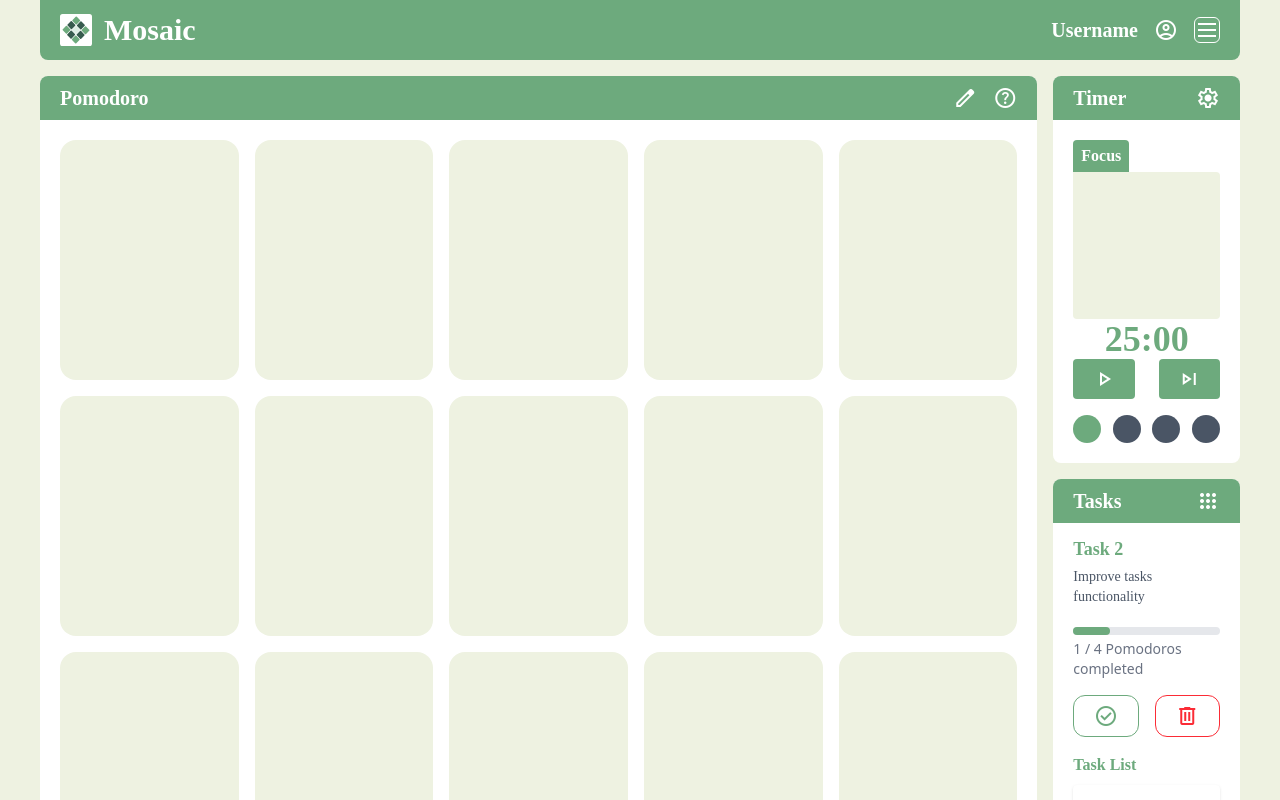
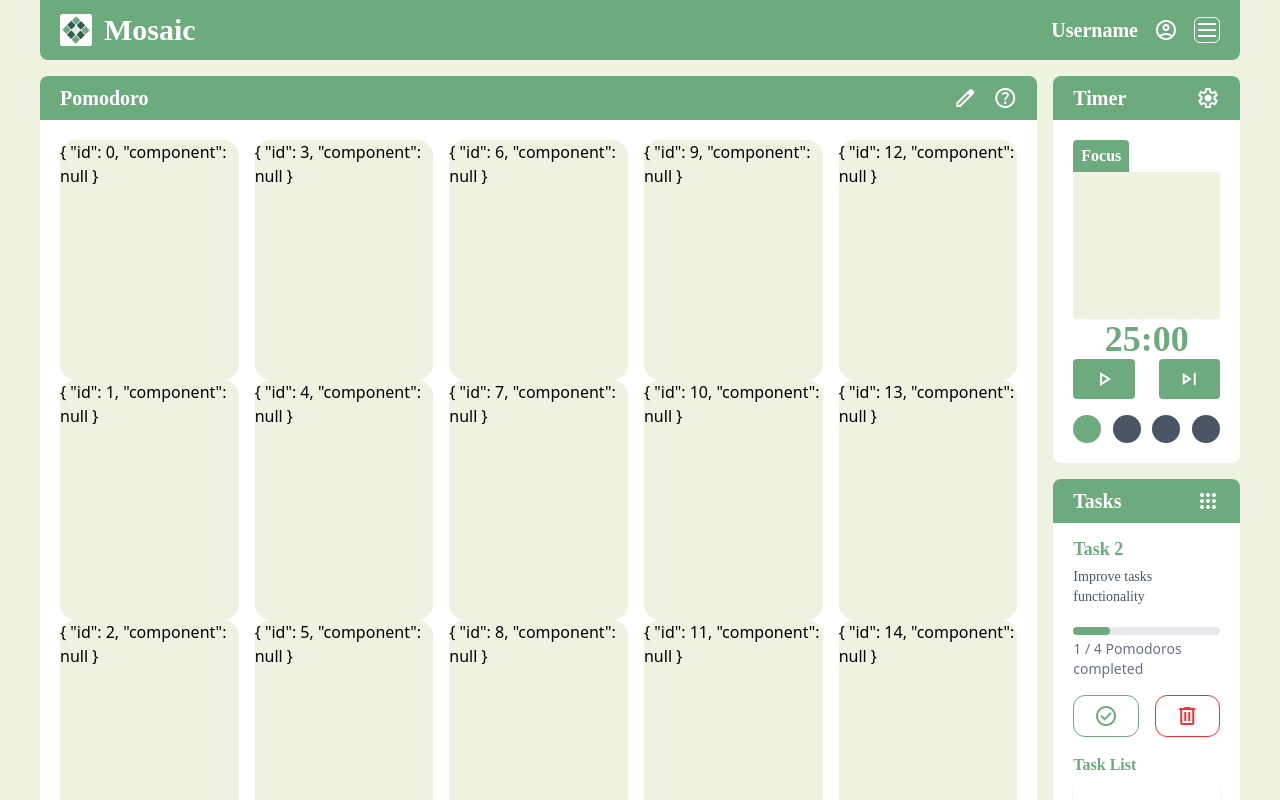
Before and after one commit to Gabriel-S-Paiva/mosaic, a Vue app: page / in a window 1280 px wide. Shown: the top 800 px of the page. Built offline with nearby package versions, Linux system fonts and the light colour scheme.

Commit message:
Refactor Sandbox component to improve grid cell management; implement selection handling for drag-and-drop functionality and integrate Tasks component.

```diff
--- a/src/components/Sandbox.vue
+++ b/src/components/Sandbox.vue
@@ -1,24 +1,39 @@
 <script setup lang="ts">
 import { ref } from 'vue';
 import Modal from "./Modal.vue";
-import Tasks from "./Tasks.vue"
 // Interface Declaration
-interface gridCell {
+interface GridCell {
     id: number,
     groupId?: number,
     component?: string | null,
-
+}
+interface Selection {
+    start:{
+        col:number | null,
+        row:number | null
+    },
+    end:{
+        col:number | null,
+        row:number | null
+    }
 }
 // Variables Declaration
+const selection = ref({
+    start:{
+        col:null,
+        row:null
+    },
+    end:{
+        col:null,
+        row:null
+    }
+} as Selection)
 // Array Creation Variables
-const N_ROWS = 3
-const N_COLS = 5
-let count = 0
+const N_ROWS = 5
+const N_COLS = 3
+let id = 0
+let groupId = 0
 // Drag Interaction Variables
-const isDragging = ref(false);
-const startIndex = ref<{col:number,row:number}|null>(null)
-const endIndex = ref<{col:number,row:number}|null>(null)
-const selectedComponent = ref<string | null>("Timer");
 // Modal Bolean
 const editMode = ref(false);
 const isHelpOpen = ref(false);
@@ -28,118 +43,50 @@ const grid = ref(
         Array.from({ length: N_COLS }, () => ({
             id: getNextId(),
             component: null,
-        } as gridCell))
+        } as GridCell))
     )
 );
 // Functions Declaration
 function getNextId():number {
-    return count++
+    return id++
 }
+function getNextGroupId():number {
+    return groupId++
+}
+const selectComponent = () => {
+    console.log(selection.value)
+    const groupId = getNextGroupId()
+    grid.value.forEach(row => {
+        row.forEach(cell => {
+            const rowIndex = Math.floor(cell.id / N_COLS)
+            const colIndex = cell.id % N_COLS
+            if (
+                selection.value.start.col !== null &&
+                selection.value.end.col !== null &&
+                selection.value.end.col >= colIndex &&
+                colIndex >= selection.value.start.col &&
+                selection.value.start.row !== null &&
+                selection.value.end.row !== null &&
+                selection.value.end.row >= rowIndex &&
+                rowIndex >= selection.value.start.row
+            ) {
+                cell.component = "Timer"
+                cell.groupId = groupId
+            }
+        })
+    })
+};
 const startDrag = (index: number) => {
-    isDragging.value = true;
-
-    const col = index % N_COLS;
-    const row = Math.floor(index / N_COLS);
-
-    startIndex.value = { col, row };
-    endIndex.value = { col, row }; // Initialize endIndex to the same as startIndex
-};
-const dragOver = (index: number) => {
-    if (isDragging.value) {
-        const col = index % N_COLS;
-        const row = Math.floor(index / N_COLS);
-
-        endIndex.value = { col, row };
-    }
-};
-const isCellSelected = (index: number) => {
-    if (startIndex.value === null || endIndex.value === null) return false;
-
-    const col = index % N_COLS;
-    const row = Math.floor(index / N_COLS);
-
-    const rMin = Math.min(startIndex.value.row, endIndex.value.row);
-    const rMax = Math.max(startIndex.value.row, endIndex.value.row);
-    const cMin = Math.min(startIndex.value.col, endIndex.value.col);
-    const cMax = Math.max(startIndex.value.col, endIndex.value.col);
-
-    return row >= rMin && row <= rMax && col >= cMin && col <= cMax;
-};
-const endDrag = () => {
-    isDragging.value = false;
-
-    if (startIndex.value !== null && endIndex.value !== null) {
-        console.log("Selected cells:", getSelectedCells());
-        if (selectedComponent.value) {
-            assignComponent(selectedComponent.value);
-        }
-        showTolltip(); // Show tooltip or perform other actions
-    }
-};
-const getSelectedCells = () => {
-    if (startIndex.value === null || endIndex.value === null) return [];
-
-    const rMin = Math.min(startIndex.value.row, endIndex.value.row);
-    const rMax = Math.max(startIndex.value.row, endIndex.value.row);
-    const cMin = Math.min(startIndex.value.col, endIndex.value.col);
-    const cMax = Math.max(startIndex.value.col, endIndex.value.col);
-
-    const selectedCells = [];
-    for (let row = rMin; row <= rMax; row++) {
-        for (let col = cMin; col <= cMax; col++) {
-            selectedCells.push({ row, col });
-        }
-    }
-    return selectedCells;
-};
-const assignComponent = (component: string) => {
-    if (!editMode.value) {
-        console.log("Edit mode is not enabled.");
-        return;
-    }
-
-    const selectedCells = getSelectedCells(); // Get all selected cells
-    if (selectedCells.length === 0) {
-        console.log("No cells selected.");
-        return;
-    }
-
-    selectedCells.forEach(({ row, col }) => {
-        grid.value[row][col].component = component; // Assign the component to the selected cell
-    });
-
-    console.log(`Assigned component "${component}" to selected cells.`);
-};
-// Modal functions
-const startEdit = () => {
-    editMode.value = true
-};
-const openHelp = () => {
-    isHelpOpen.value = true;
+    const row = Math.floor(index / N_COLS)
+    const col = index % N_COLS
+    selection.value.start = {col:col, row:row}
 }
-const showTolltip = () => {
-
+const endDrag = (index: number) => {
+    const row = Math.floor(index / N_COLS)
+    const col = index % N_COLS
+    selection.value.end = {col:col, row:row}
+    selectComponent();
 }
-//! This method is deprecated moved into and drag alternative isntead of an click one
-const tryEdit = (cellId: number) => {
-    if (editMode.value) {
-        // Calculate row and column from cellId
-        const startRow = Math.floor(cellId / N_COLS); // Divide by the number of columns
-        const startCol = cellId % N_COLS; // Modulo gives the column index
-
-        // Update the startIndex with the calculated row and column
-        if (startIndex.value === null) {
-            startIndex.value = { row: startRow, col: startCol };
-        } else {
-            startIndex.value.row = startRow;
-            startIndex.value.col = startCol;
-        }
-
-        console.log(`Editing started at Row: ${startRow}, Col: ${startCol}`);
-    } else {
-        console.log("Edit mode is not enabled.");
-    }
-};
 </script>
 
 <template>
@@ -149,37 +96,34 @@ const tryEdit = (cellId: number) => {
                 Pomodoro
             </h2>
             <div class="flex gap-4">
-                <button @click="startEdit" class="flex items-center justify-center">
+                <button @click="editMode = !editMode" class="flex items-center justify-center">
                     <span class="material-symbols-outlined text-white">edit</span>
                 </button>
-                <button @click="openHelp" class="flex items-center justify-center">
+                <button @click="isHelpOpen = true" class="flex items-center justify-center">
                     <span class="material-symbols-outlined text-white">help</span>
                 </button>
             </div>
         </div>
         <section class="p-5 grid grid-cols-5 grid-rows-3 gap-4">
             <div
-                v-for="(cell, index) in grid.flat()"
-                :key="cell.id"
-                class="w-full h-60 bg-offwhite rounded-2xl"
-                @mousedown="startDrag(index)"
-                @mousemove="dragOver(index)"
-                @mouseup="endDrag"
-                :class="{
-                    'bg-blue-200': isCellSelected(index),
-                }"
+                v-for="(row, rowIndex) in grid"
+                :key="rowIndex"
             >
-                {{ cell.component }}
-                <component v-if="cell.component" :is="cell.component" />
+                <div
+                    v-for="(cell, colIndex) in row"
+                    :key="cell.id"
+                    @mousedown="startDrag(rowIndex * N_COLS + colIndex)"
+                    @mouseup="endDrag(rowIndex * N_COLS + colIndex)"
+                    class="w-full h-60 bg-offwhite rounded-2xl"
+                    :class="{
+                        'bg-blue-200': cell.groupId !== undefined,
+                    }"
+                >
+                {{ cell }}
+                    <component v-if="cell.component" :is="cell.component"></component>
+                </div>
             </div>
         </section>
-        <div v-if="editMode" class="p-4">
-            <label for="component-select">Select Component:</label>
-            <select id="component-select" v-model="selectedComponent">
-                <option value="Timer">Timer</option>
-                <option value="Task">Task</option>
-            </select>
-        </div>
     </main>
     <Modal v-if="isHelpOpen" :title="'Help'" @close="isHelpOpen = false">
         <p>hello im help</p>
```
